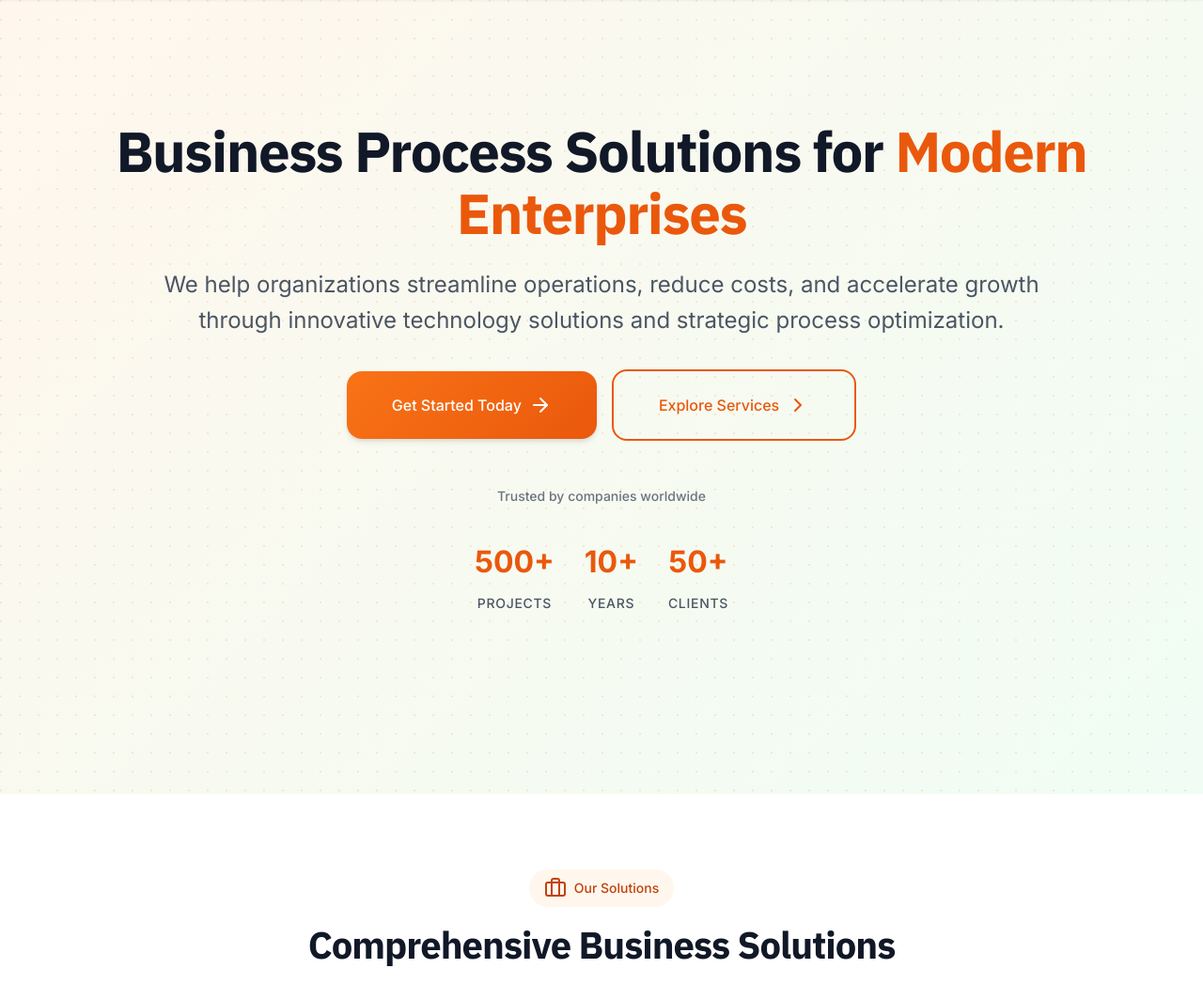
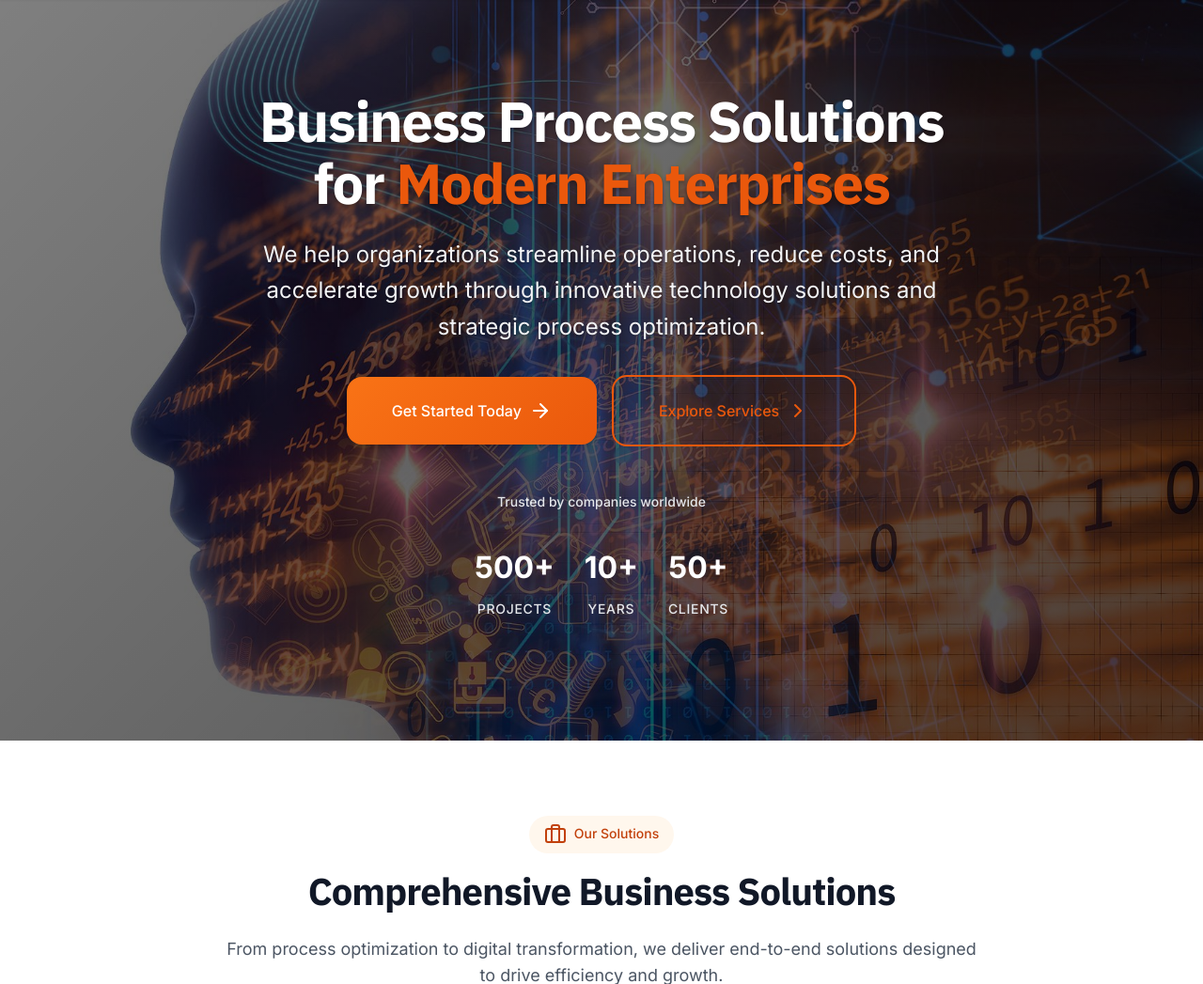
Before and after one commit to 14harshaldhote/ardurtechnology, a Flask app: page / in a window 1280 px wide. Shown: the part 65-1112 px from the top of the page at 94% size. Run offline with Flask 3, Linux system fonts and the light colour scheme; some libraries are stand-ins or nearby versions.

Commit message:
final fixss nav banner

```diff
--- a/app/static/css/custom.css
+++ b/app/static/css/custom.css
@@ -1644,6 +1644,113 @@ select:focus-visible {
     }
 }
 
+/* Hero with Image Layout */
+.hero-with-image {
+    position: relative;
+    padding: 4rem 0 6rem;
+    overflow: hidden;
+    min-height: 80vh;
+    display: flex;
+    align-items: center;
+}
+
+.hero-container {
+    max-width: 1200px;
+    margin: 0 auto;
+    padding: 0 2rem;
+    position: relative;
+    z-index: 3;
+}
+
+@media (min-width: 1024px) {
+    .hero-with-image {
+        padding: 6rem 0 8rem;
+    }
+}
+
+.hero-with-image .hero-content {
+    text-align: center;
+    max-width: 800px;
+    margin: 0 auto;
+    padding: 0;
+}
+
+.hero-with-image .hero-buttons {
+    justify-content: center;
+}
+
+.hero-trust-indicators {
+    margin-top: 3rem;
+}
+
+.trust-text {
+    font-size: 0.875rem;
+    font-weight: 500;
+    color: var(--gray-200);
+    margin-bottom: 2rem;
+    text-align: center;
+}
+
+.hero-image {
+    position: relative;
+    order: -1;
+}
+
+@media (min-width: 1024px) {
+    .hero-image {
+        order: 0;
+    }
+}
+
+.hero-image-container {
+    position: relative;
+    border-radius: var(--radius-2xl);
+    overflow: hidden;
+    box-shadow: 0 25px 60px rgba(15, 23, 42, 0.15);
+}
+
+.hero-banner-image {
+    position: absolute;
+    top: 0;
+    left: 0;
+    width: 100%;
+    height: 100%;
+    object-fit: cover;
+    z-index: 1;
+}
+
+/* Background overlay for better text readability */
+.hero-with-image::after {
+    content: '';
+    position: absolute;
+    top: 0;
+    left: 0;
+    right: 0;
+    bottom: 0;
+    background: linear-gradient(135deg, rgba(0, 0, 0, 0.5) 0%, rgba(0, 0, 0, 0.7) 100%);
+    z-index: 2;
+    pointer-events: none;
+}
+
+/* Text colors for better visibility over background image */
+.hero-with-image .hero-title {
+    color: white;
+    text-shadow: 0 2px 4px rgba(0, 0, 0, 0.3);
+}
+
+.hero-with-image .hero-subtitle {
+    color: var(--gray-100);
+    text-shadow: 0 1px 2px rgba(0, 0, 0, 0.3);
+}
+
+.hero-with-image .stat-number {
+    color: white;
+}
+
+.hero-with-image .stat-label {
+    color: var(--gray-200);
+}
+
 /* ==========================================================================
    Section Components
    ========================================================================== */
--- a/app/templates/home.html
+++ b/app/templates/home.html
@@ -2,7 +2,12 @@
 
 {% block content %}
 <!-- Hero Section -->
-<section class="hero">
+<section class="hero hero-with-image">
+    <img src="{{ url_for('static', filename='images/banner1.jpg') }}"
+         alt="Business Process Solutions"
+         class="hero-banner-image">
+
+    <div class="hero-container">
         <div class="hero-content" data-aos="fade-up">
             <h1 class="hero-title">
                 Business Process Solutions for
@@ -25,8 +30,8 @@
             </div>
 
             <!-- Trust Indicators -->
-        <div style="margin-top: 3rem;" data-aos="fade-up" data-aos-delay="400">
-            <p style="font-size: 0.875rem; font-weight: 500; color: var(--gray-500); margin-bottom: 2rem; text-align: center;">
+            <div class="hero-trust-indicators" data-aos="fade-up" data-aos-delay="400">
+                <p class="trust-text">
                     Trusted by companies worldwide
                 </p>
                 <div class="stats-container">
@@ -41,6 +46,7 @@
                     <div class="stat-item">
                         <div class="stat-number">50+</div>
                         <div class="stat-label">Clients</div>
+                    </div>
                 </div>
             </div>
         </div>
```
Lines whose indentation alone changed are shown as unchanged.
